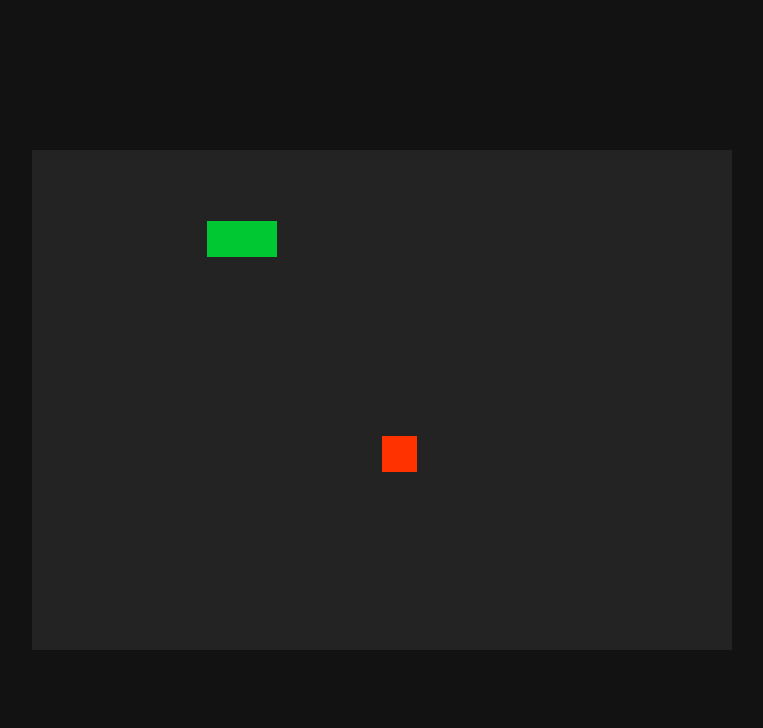
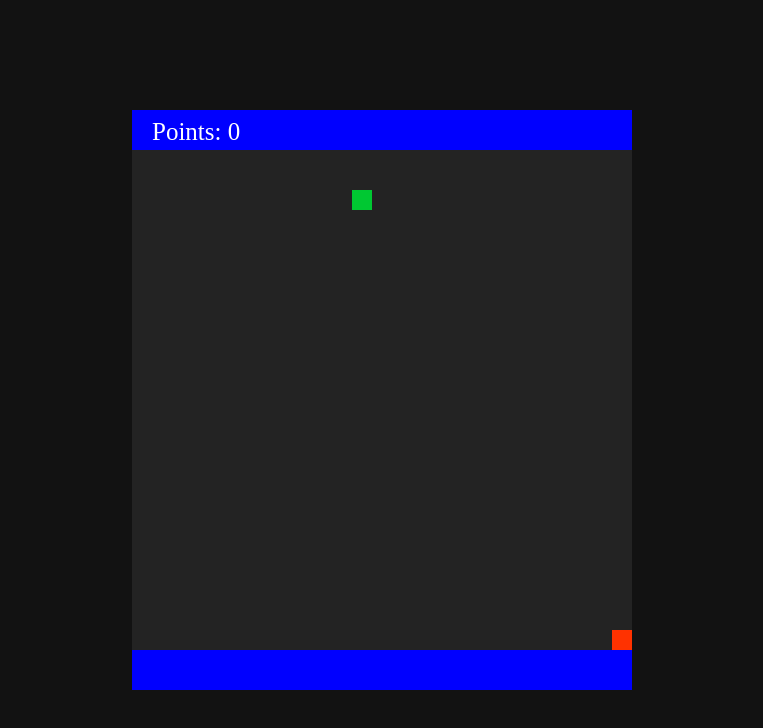
Before and after one commit to orazbay097/snake, a plain HTML site: page index.html in a window 1280 px wide. Shown: the whole page, without its empty margins (258-1021 px from the left). Drawn offline with Linux system fonts and the light colour scheme.

Commit message:
points added

```diff
--- a/game.js
+++ b/game.js
@@ -38,11 +38,11 @@ const rndPos = table => ({
 
 // Initial state
 const initialState = () => ({
-  cols:  20,
-  rows:  14,
+  cols:  25,
+  rows:  25,
   moves: [EAST],
   snake: [],
-  apple: { x: 16, y: 2 },
+  apple: { x: 24, y: 24 }
 })
 
 const next =  state => ({
--- a/index.html
+++ b/index.html
@@ -6,7 +6,7 @@
     <link rel="stylesheet" href="index.css">
   </head>
   <body>
-    <canvas id="canvas" width="700" height="500"></canvas>
+    <canvas id="canvas" width="500" height="580"></canvas>
     <script src="utils.js"></script>
     <script src="game.js"></script>
     <script src="index.js"></script>
--- a/index.js
+++ b/index.js
@@ -7,21 +7,34 @@ let state = initialState()
 
 // Position helpers
 const x = c => Math.round(c * canvas.width / state.cols)
-const y = r => Math.round(r * canvas.height / state.rows)
+const y = r => Math.round(r * (canvas.height-80) / state.rows)
 
 // Game loop draw
 const draw = () => {
   // clear
   ctx.fillStyle = '#232323'
-  ctx.fillRect(0, 0, canvas.width, canvas.height)
+  ctx.fillRect(0, y(2), canvas.width, canvas.height-y(2))
+
+  // top
+  ctx.fillStyle = 'rgb(0,0,255)'
+  ctx.fillRect(0, 0, canvas.width, y(2))
+
+  // bottom
+  ctx.fillStyle = 'rgb(0,0,255)'
+  ctx.fillRect(0, canvas.height-y(2), canvas.width, y(2))
+
+  //point
+  ctx.fillStyle = 'rgb(255,255,255)'
+  ctx.font = '25px Serif';
+  ctx.fillText(`Points: ${state.snake.length-1}`,x(1),30);
 
   // draw snake
   ctx.fillStyle = 'rgb(0,200,50)'
-  state.snake.map(p => ctx.fillRect(x(p.x), y(p.y), x(1), y(1)))
+  state.snake.map(p => ctx.fillRect(x(p.x), y(p.y)+y(2), x(1), y(1)))
 
   // draw apples
   ctx.fillStyle = 'rgb(255,50,0)'
-  ctx.fillRect(x(state.apple.x), y(state.apple.y), x(1), y(1))
+  ctx.fillRect(x(state.apple.x), y(state.apple.y)+y(2), x(1), y(1))
 
   // add crash
   if (state.snake.length == 0) {
@@ -52,4 +65,5 @@ window.addEventListener('keydown', e => {
 })
 
 // Main
-draw(); window.requestAnimationFrame(step(0))
+draw();
+window.requestAnimationFrame(step(0))
```
